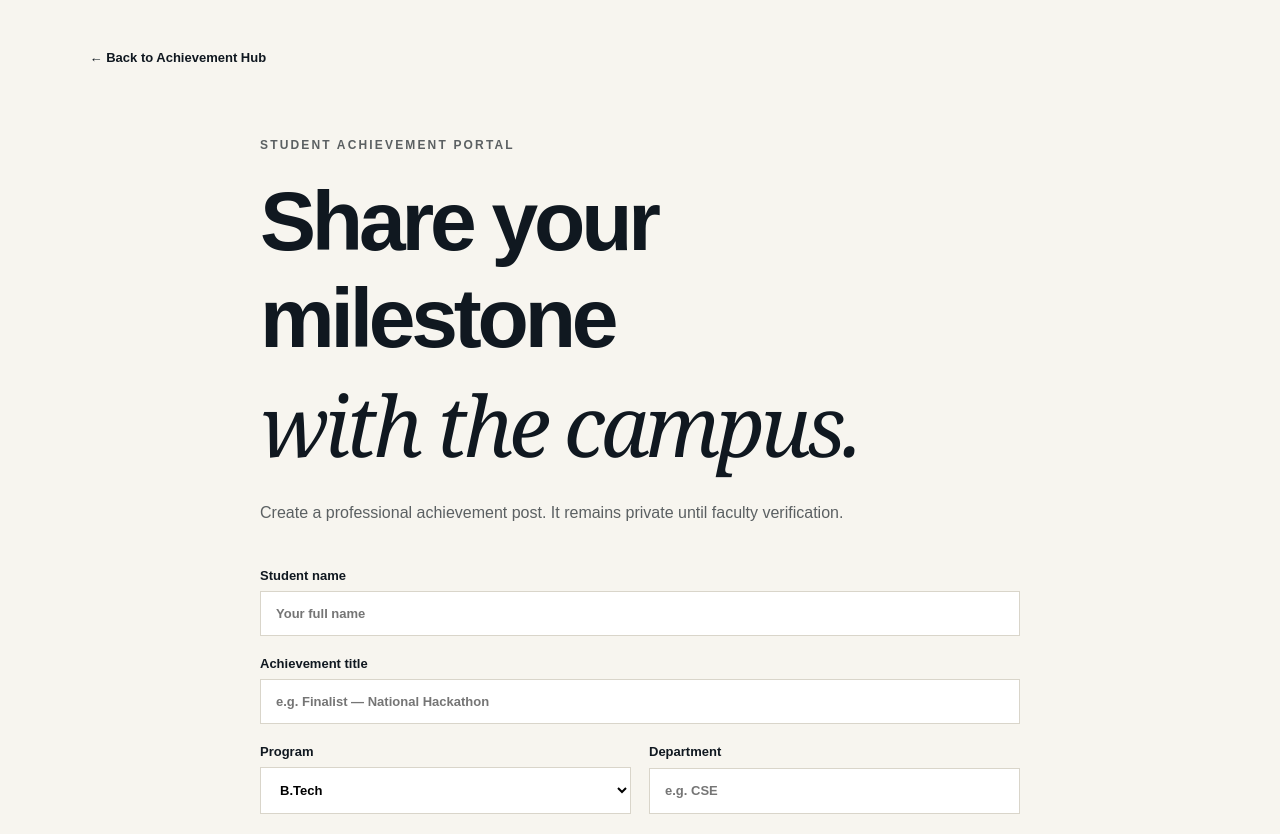
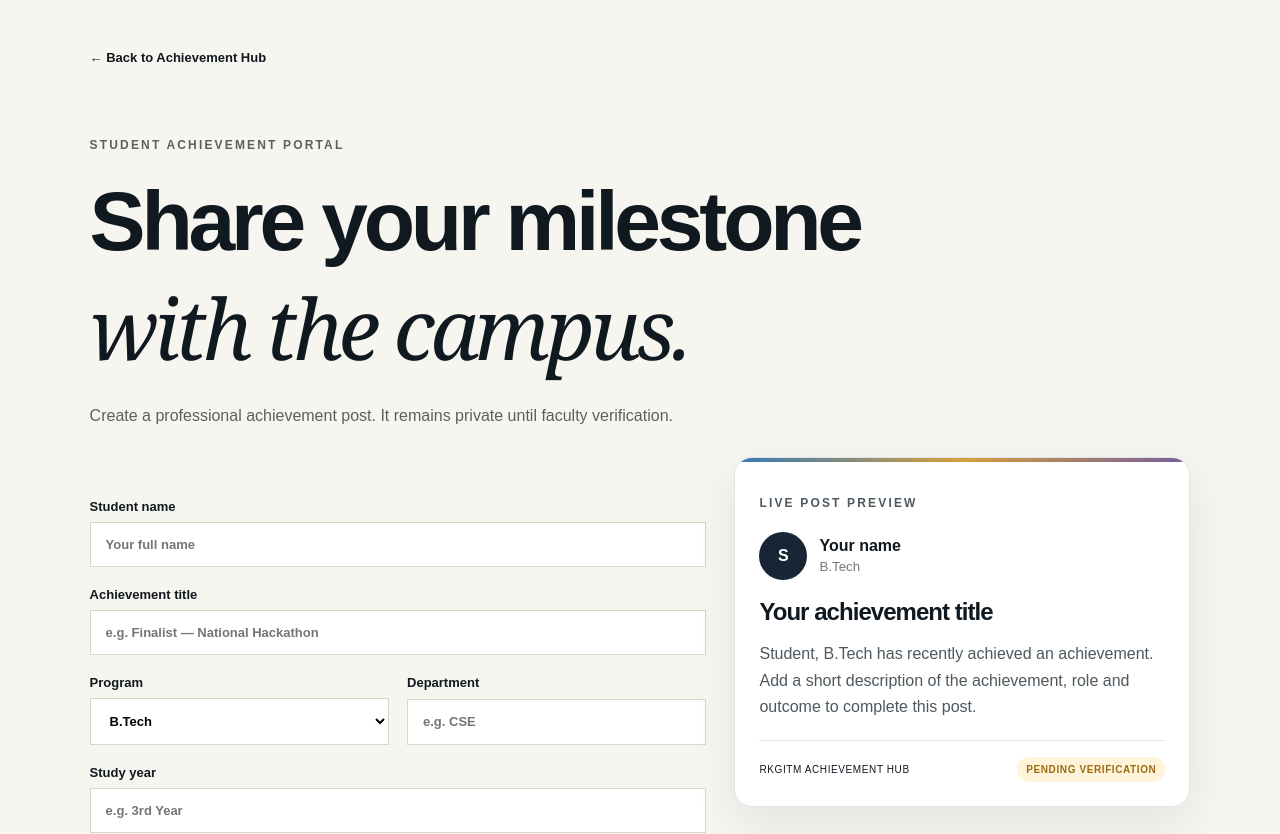
Before and after one commit to Tanishak1/RKGITM-Achievement-Hub, a Next.js app in the folder frontend/: page /submit in a window 1280 px wide. Shown: the top 834 px of the page. Built offline with nearby package versions, Linux system fonts and the light colour scheme; no server answers.

Commit message:
style: polish achievement composer and post preview

```diff
--- a/frontend/app/globals.css
+++ b/frontend/app/globals.css
@@ -1194,3 +1194,23 @@ button:disabled{transform:none!important;box-shadow:none!important;filter:none!i
 @media(prefers-reduced-motion:reduce){
  button,.primary,.secondary,.actions a,.studentActions a,.saHeader a,.saQuick a,.cmsActions button{transition:none!important;transform:none!important}
 }
+
+
+/* LinkedIn-style student achievement composer */
+.formWrap{max-width:1180px}
+.composerLayout{display:grid;grid-template-columns:minmax(0,1.15fr) minmax(320px,.85fr);gap:28px;align-items:start;margin-top:28px}
+.composerLayout form{min-width:0}
+.postPreview{position:sticky;top:24px;background:#fff;border:1px solid #dfe4e8;border-radius:18px;padding:24px;box-shadow:0 16px 45px rgba(17,24,32,.08);overflow:hidden;animation:studentEnter .45s ease both}
+.postPreview:before{content:"";position:absolute;inset:0 0 auto;height:4px;background:linear-gradient(90deg,#3778b8,#d3a03c,#765d9b)}
+.postAuthor{display:flex;align-items:center;gap:12px;margin:18px 0}
+.postAuthor>span{width:48px;height:48px;border-radius:50%;display:grid;place-items:center;background:#172534;color:#fff;font-weight:800}
+.postAuthor strong,.postAuthor small{display:block}.postAuthor small{color:#727b82;margin-top:4px}
+.postPreview>img{width:100%;max-height:300px;object-fit:cover;border-radius:13px;margin:4px 0 18px;border:1px solid #e2e6e9}
+.postPreview h2{font-size:24px;line-height:1.15;margin:14px 0 10px}
+.postPreview>p{line-height:1.65;color:#4e585f;overflow-wrap:anywhere}
+.postPreviewFoot{display:flex;justify-content:space-between;gap:12px;align-items:center;border-top:1px solid #e7eaec;margin-top:20px;padding-top:16px;font-size:10px;text-transform:uppercase;letter-spacing:.06em}
+.postPreviewFoot b{color:#9b6c13;background:#fff4d9;padding:7px 9px;border-radius:20px}
+.composerLayout input,.composerLayout select,.composerLayout textarea{transition:border-color .18s ease,box-shadow .18s ease,transform .18s ease}
+.composerLayout input:focus,.composerLayout select:focus,.composerLayout textarea:focus{outline:none;border-color:#719bc1;box-shadow:0 0 0 4px rgba(69,125,178,.10)}
+@media(max-width:900px){.composerLayout{grid-template-columns:1fr}.postPreview{position:relative;top:auto;order:-1}}
+@media(max-width:520px){.composerLayout{gap:18px}.postPreview{padding:18px;border-radius:14px}.postPreview h2{font-size:21px}.postPreviewFoot{align-items:flex-start;flex-direction:column}}
```
